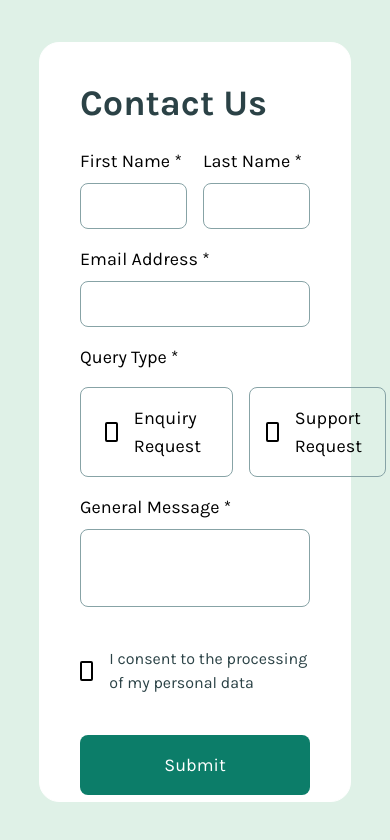
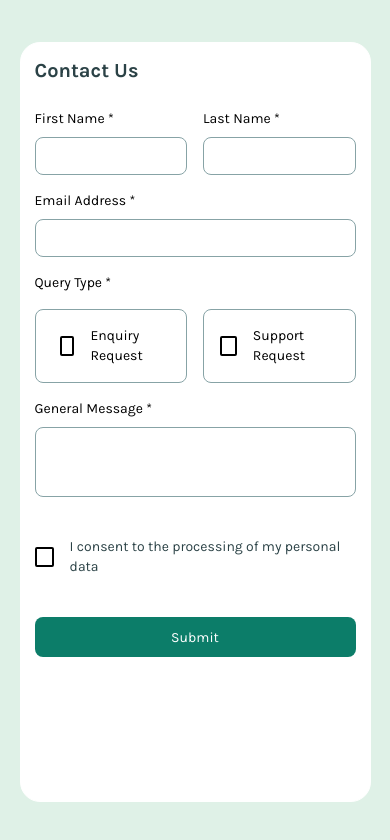
Before and after one commit to lavollmer/contact-form, a React (Vite) app: page / in a window 390 px wide. Shown: the top 840 px of the page. Built offline with nearby package versions, Linux system fonts and the light colour scheme.

Commit message:
adding mobile classes in app.css for entire app

```diff
--- a/src/App.css
+++ b/src/App.css
@@ -1,4 +1,14 @@
 .screen {
+  display: flex;
+  flex-direction: column;
+  justify-content: center;
+  align-items: center;
+  height: 100vh;
+  width: 100vw;
+  background-color: hsl(148, 38%, 91%);
+}
+
+.screenMobile {
   display: flex;
   flex-direction: column;
   justify-content: center;
@@ -16,6 +26,18 @@
   background-color: white;
   border: 1px solid white;
   padding: 40px;
+  border-radius: 20px;
+  font-family:karla;
+}
+
+.boxyMobile {
+  display: flex;
+  flex-direction: column;
+  height: 90vh;
+  width: 90vw;
+  background-color: white;
+  border: 1px solid white;
+  padding: 14px;
   border-radius: 20px;
   font-family:karla;
 }
--- a/src/App.jsx
+++ b/src/App.jsx
@@ -52,10 +52,10 @@ function App() {
 
   return (
     <>
-      <div className="screen">
-        <div className="boxy">
+      <div className="screenMobile md:screen">
+        <div className="boxyMobile md:boxy">
           <div>
-            <h1 className="text-grey-dark font-bold text-4xl">Contact Us</h1>
+            <h1 className="text-grey-dark font-bold text-xl md:text-4xl">Contact Us</h1>
           </div>
           {/* first line of the form */}
           <div className="flex flex-col pt-6 w-full">
@@ -94,11 +94,11 @@ function App() {
                 {/* Query type */}
                 <div className="flex flex-col space-y-4">
                   <div>
-                    <h2 className="text-lg">Query Type *</h2>
+                    <h2 className="text-sm md:text-lg">Query Type *</h2>
                   </div>
                   <div className="flex flex-row space-x-4 text-lg">
                     <div className="flex flex-row justify-center items-center space-x-8 border border-grey-medium rounded-lg py-2 px-4 cursor-pointer hover:border-green-medium hover:bg-green-lighter hover:bg-opacity-80 hover:shadow-lg w-full">
-                      <div className="flex items-center p-2 space-x-4">
+                      <div className="flex items-center p-2 space-x-4 text-sm md:text-lg">
                         <input
                           type="checkbox"
                           className="custom-checkbox"
@@ -111,7 +111,7 @@ function App() {
                       </div>
                     </div>
                     <div className="flex flex-row justify-center items-center space-x-4 border border-grey-medium rounded-lg py-2 px-4 cursor-pointer hover:border-green-medium hover:bg-green-lighter hover:bg-opacity-80 hover:shadow-lg w-full">
-                      <div className="flex items-center space-x-4">
+                      <div className="flex items-center space-x-4 text-sm md:text-lg">
                         <input
                           type="checkbox"
                           className="custom-checkbox"
@@ -127,13 +127,13 @@ function App() {
                 </div>
                 <div>
                   <div className="flex flex-col space-y-2">
-                    <label className="text-lg">General Message *</label>
+                    <label className="text-sm md:text-lg">General Message *</label>
                     <input
                       type="text"
                       id="text"
                       value={message}
                       onChange={(e) => setMessage(e.target.value)}
-                      className="border border-grey-medium rounded-lg py-6 px-4 text-lg cursor-pointer hover:border-green-medium hover:shadow-lg"
+                      className="border border-grey-medium rounded-lg py-6 px-4 text-sm md:text-lg cursor-pointer hover:border-green-medium hover:shadow-lg"
                     />
                     {errors.message && (
                       <div className="text-red-500">{errors.message}</div>
@@ -148,14 +148,14 @@ function App() {
                     name="consent"
                     className="custom-checkbox"
                   />
-                  <label htmlFor="consent" className="text-grey-dark">
+                  <label htmlFor="consent" className="text-grey-dark text-sm md:text-lg">
                     I consent to the processing of my personal data
                   </label>
                 </div>
                 {/* submit button */}
                 <div className="flex flex-row items-center justify-center w-full h-full">
-                  <button className="bg-green-medium rounded-lg w-full h-full p-4 cursor-pointer hover:border-green-lighter hover:shadow-lg">
-                    <span className="text-white text-lg">Submit</span>
+                  <button className="bg-green-medium rounded-lg w-full h-full p-2 md:p-4 cursor-pointer hover:border-green-lighter hover:shadow-lg">
+                    <span className="text-white text-sm md:text-lg">Submit</span>
                   </button>
                 </div>
               </form>
--- a/src/components/inputBox.jsx
+++ b/src/components/inputBox.jsx
@@ -4,12 +4,12 @@ const inputBox = ({ title, value, onChange, error }) => {
   return (
     <div>
       <div className="flex flex-col space-y-2 w-full">
-        <label className="text-lg">{title} *</label>
+        <label className="text-sm md:text-lg">{title} *</label>
         <input
           type="text"
           value={value}
           onChange={onChange}
-          className="border border-grey-medium rounded-lg p-2 py-2 w-full text-lg cursor-pointer hover:border-green-medium hover:shadow-lg"
+          className="border border-grey-medium rounded-lg p-2 py-2 w-full text-sm md:text-lg cursor-pointer hover:border-green-medium hover:shadow-lg"
         />
         {error && <div className="text-red-500">{error}</div>}
       </div>
```
